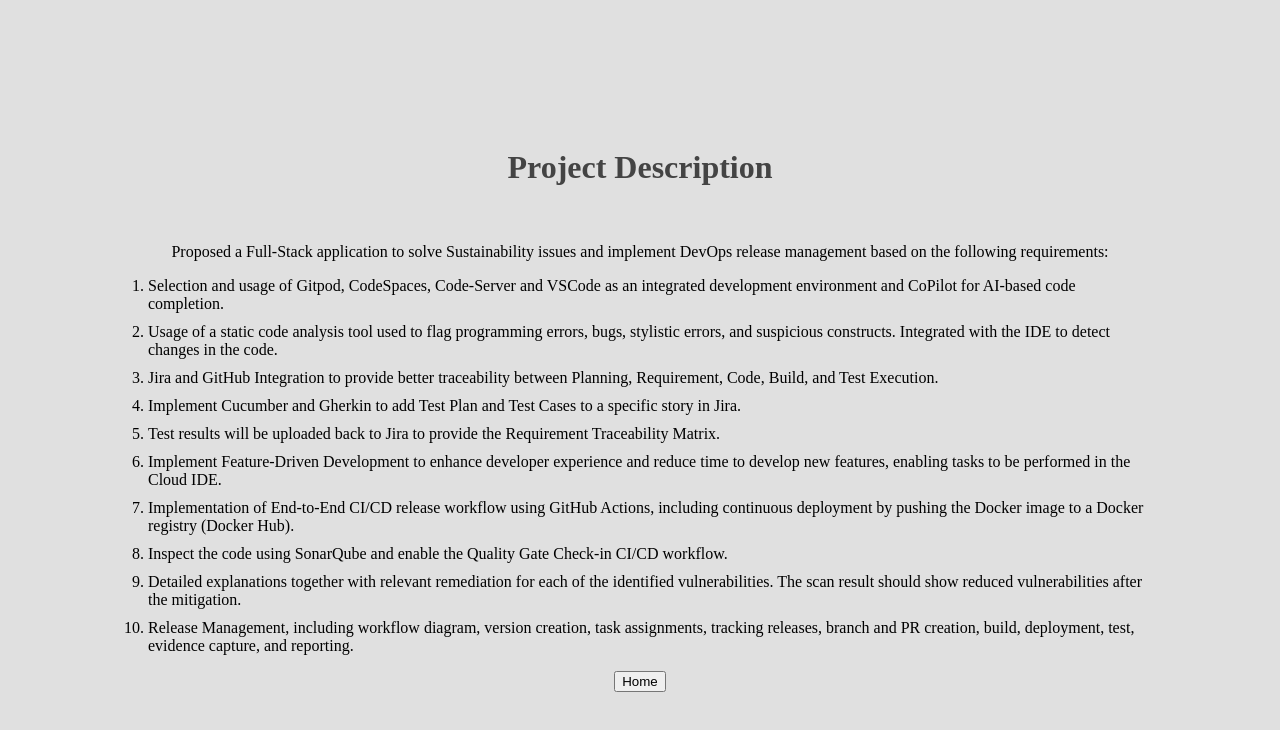
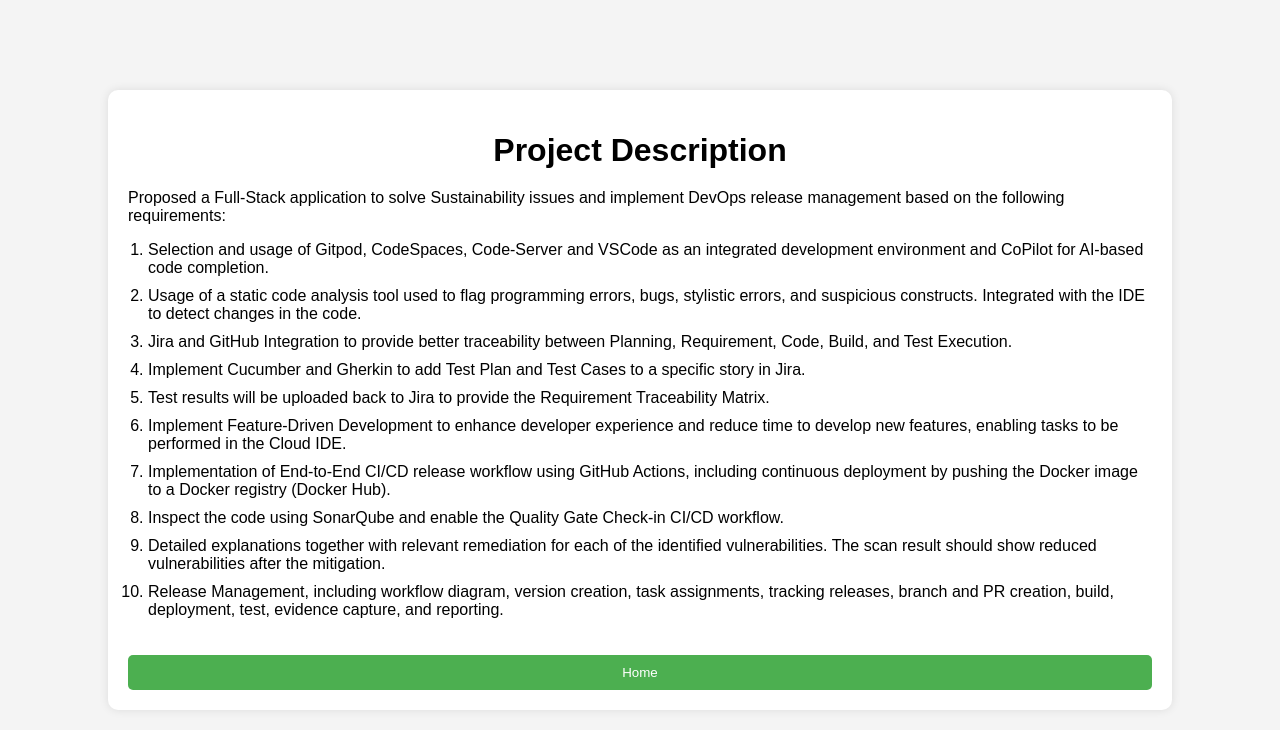
Before and after one commit to 22026163-BraydenTan/FYP-project, a website: page project_description.html in a window 1280 px wide. Drawn offline with Linux system fonts and the light colour scheme.

Commit message:
Update project_description.html

```diff
--- a/project_description.html
+++ b/project_description.html
@@ -5,40 +5,56 @@
     <meta name="viewport" content="width=device-width, initial-scale=1.0">
     <title>Project Description</title>
     <style>
-        body, html {
-            margin: 0;
-            padding: 0;
-            width: 100%;
-            height: 100%;
+        body {
+            font-family: Arial, sans-serif;
+            background-color: #f4f4f4;
             display: flex;
-            flex-direction: column; /* Align items vertically */
             justify-content: center;
             align-items: center;
-            background-color: #e0e0e0;
+            height: 100vh;
+            margin: 0;
         }
-
-        header, section {
+        .description-container {
+            background-color: #fff;
+            padding: 20px;
+            border-radius: 10px;
+            box-shadow: 0 0 10px rgba(0, 0, 0, 0.1);
+            width: 80%;
             text-align: center;
-            width: 80%; /* Adjust width for better readability */
+        }
+        .description-container h1 {
+            margin-bottom: 20px;
+        }
+        .description-container section {
+            text-align: left;
             margin-top: 20px;
         }
-
-        h1 {
-            font-size: 2em;
-            color: #444;
+        .description-container p {
+            margin-top: 20px;
         }
-
-        ol {
-            text-align: left;
+        .description-container ol {
             padding-left: 20px; /* Proper padding for list */
         }
-
-        li {
+        .description-container li {
             margin: 10px 0; /* Space out list items */
+        }
+        .description-container button {
+            background-color: #4CAF50;
+            color: white;
+            padding: 10px;
+            border: none;
+            border-radius: 5px;
+            cursor: pointer;
+            width: 100%;
+            margin-top: 20px;
+        }
+        .description-container button:hover {
+            background-color: #45a049;
         }
     </style>
 </head>
 <body>
+    <div class="description-container">
         <header>
             <h1>Project Description</h1>
         </header>
@@ -57,6 +73,7 @@
                 <li>Release Management, including workflow diagram, version creation, task assignments, tracking releases, branch and PR creation, build, deployment, test, evidence capture, and reporting.</li>
             </ol>
         </section>
-    <button onclick="location.href='Homepage.html'">Home</button>
+        <button onclick="location.href='homepage.html'">Home</button>
+    </div>
 </body>
 </html>
```
Lines whose indentation alone changed are shown as unchanged.
